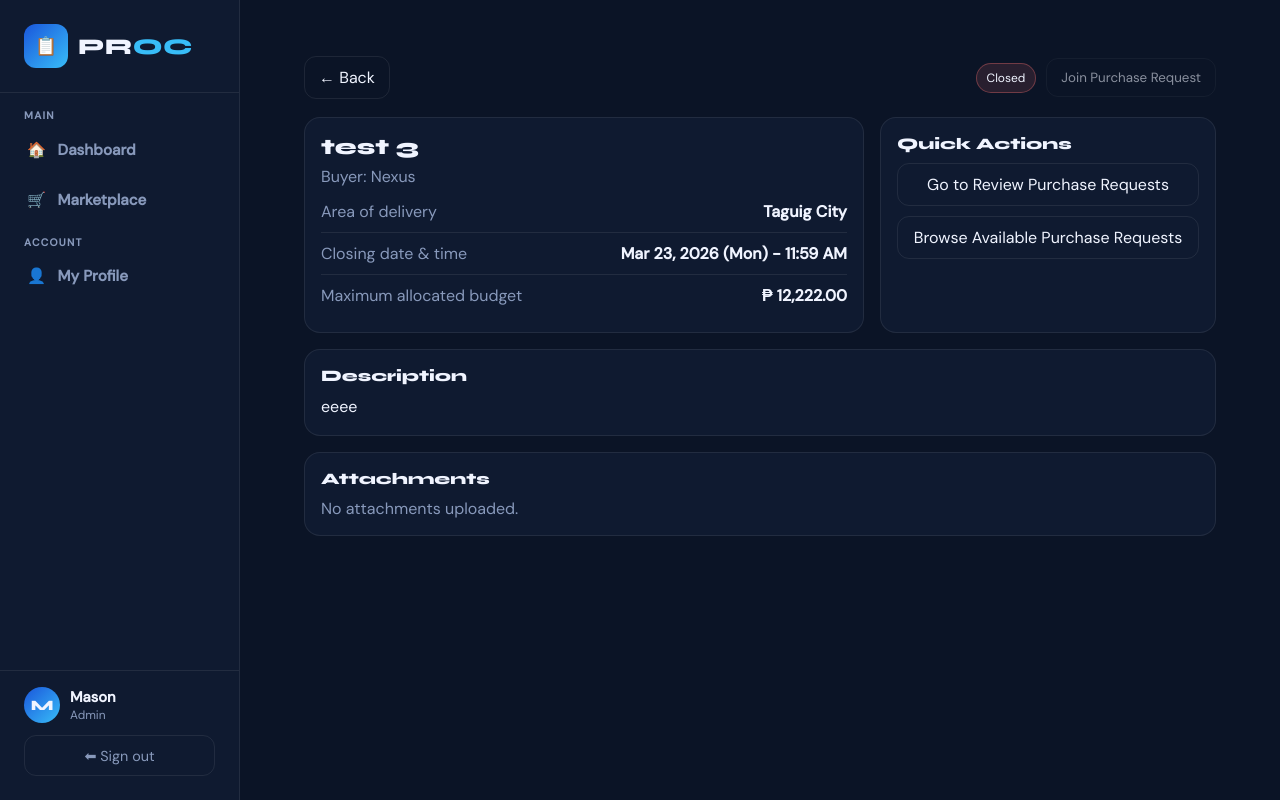
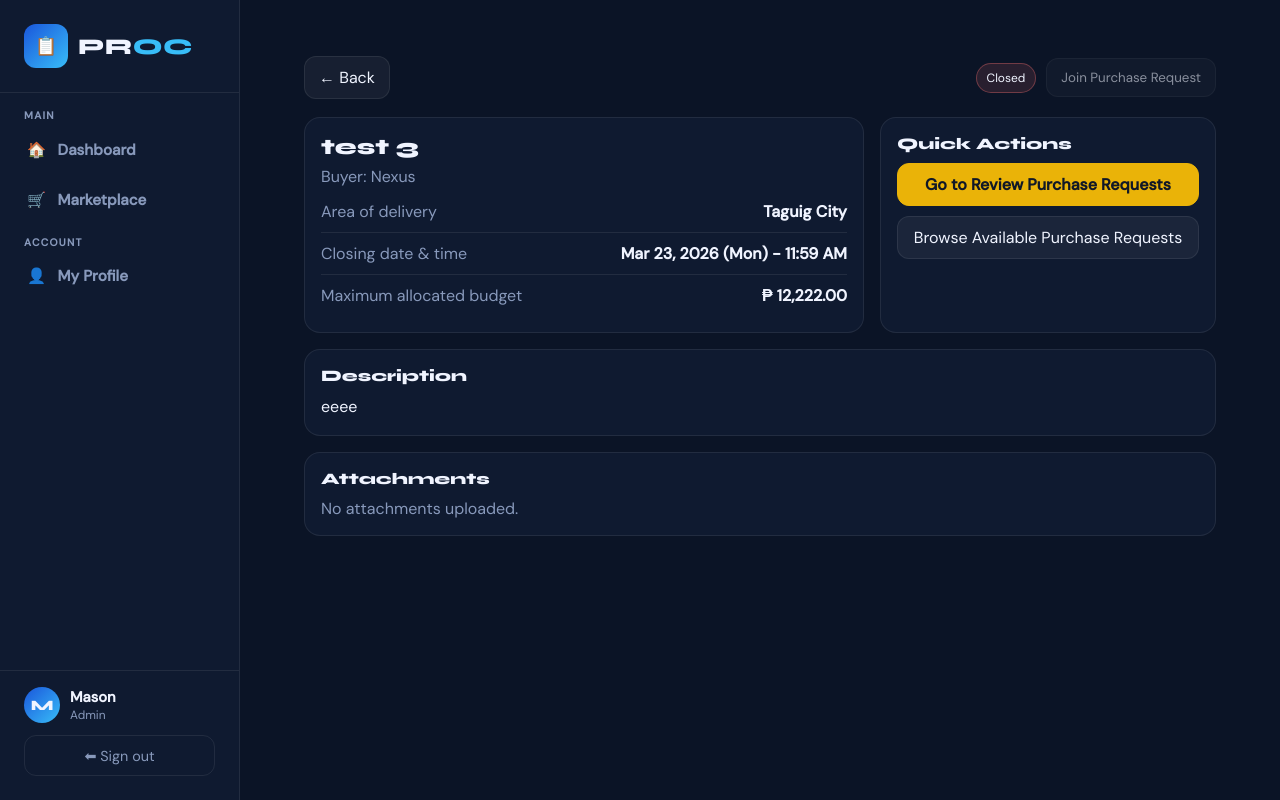
Before and after one commit to Sotelo1789/CSCI-42-project, a Django app: page /purchase-requests/3/ in a window 1280 px wide. Run offline with Django 5.2, Linux system fonts and the light colour scheme; a user stored in the database is signed in; data comes from the database, SQL or seed files in the repository.

Commit message:
Fixed the color of action buttons

```diff
--- a/templates/purchase_requests/detail.html
+++ b/templates/purchase_requests/detail.html
@@ -9,18 +9,55 @@
 <style>
     .wrap{max-width:1100px;margin:0 auto;padding:24px}
 
-    .topbar{display:flex;gap:12px;align-items:center;justify-content:space-between;margin-bottom:18px}
+    .topbar{display:flex;gap:12px;align-items:center;justify-content:space-between;margin-bottom:18px;flex-wrap:wrap}
 
     .btn{
         display:inline-flex;align-items:center;justify-content:center;gap:8px;
         padding:10px 14px;border-radius:12px;border:1px solid var(--border);
         background:transparent;color:var(--white);cursor:pointer;text-decoration:none;
-        font-family: inherit;
+        font-family:inherit;transition:all .2s ease;
     }
-    .btn:hover{background:rgba(255,255,255,0.05)}
-    .btn-primary{background:var(--blue2);border-color:transparent;color:var(--white)}
-    .btn-primary:hover{filter:brightness(1.05)}
-    .btn-disabled{opacity:.55;cursor:not-allowed}
+    .btn:hover{
+        transform:translateY(-1px);
+    }
+
+    /* Primary button for main actions */
+    .btn-primary{
+        background:var(--blue2);
+        border-color:transparent;
+        color:var(--white);
+    }
+    .btn-primary:hover{
+        background:var(--blue);
+    }
+
+    /* Secondary button for back / neutral actions */
+    .btn-secondary{
+        background:rgba(255,255,255,0.05);
+        border-color:var(--border);
+        color:var(--white);
+    }
+    .btn-secondary:hover{
+        background:rgba(255,255,255,0.10);
+    }
+
+    /* Warning button for highlighted secondary actions */
+    .btn-warning{
+        background:#eab308;
+        border-color:#eab308;
+        color:#111827;
+        font-weight:700;
+    }
+    .btn-warning:hover{
+        background:#ca8a04;
+    }
+
+    /* Disabled button style */
+    .btn-disabled{
+        opacity:.55;
+        cursor:not-allowed;
+        transform:none !important;
+    }
 
     .grid{display:grid;grid-template-columns:1.25fr .75fr;gap:16px}
 
@@ -68,12 +105,12 @@
   <!--Top Bar (Back Button + Status Badge + Join Button)-->
   <div class="topbar">
     {% if next_page %}
-      <a class="btn" href="{{ next_page }}">← Back</a>
+      <a class="btn btn-secondary" href="{{ next_page }}">← Back</a>
     {% else %}
-      <a class="btn" href="{% url 'purchase_requests:available_list' %}">← Back</a>
+      <a class="btn btn-secondary" href="{% url 'purchase_requests:available_list' %}">← Back</a>
     {% endif %}
 
-    <div style="display:flex;gap:10px;align-items:center">
+    <div style="display:flex;gap:10px;align-items:center;flex-wrap:wrap">
       {% if is_closed %}
         <span class="badge badge-closed">Closed</span>
       {% else %}
@@ -81,9 +118,9 @@
       {% endif %}
 
       {% if already_joined %}
-        <button class="btn btn-disabled" disabled>Joined</button>
+        <button class="btn btn-secondary btn-disabled" disabled>Joined</button>
       {% elif is_closed %}
-        <button class="btn btn-disabled" disabled>Join Purchase Request</button>
+        <button class="btn btn-secondary btn-disabled" disabled>Join Purchase Request</button>
       {% else %}
         <form method="post" action="{% url 'purchase_requests:join' pr.id %}">
           {% csrf_token %}
@@ -120,18 +157,22 @@
     <div class="card">
       <p class="section-title">Quick Actions</p>
       <div style="display:flex;flex-direction:column;gap:10px">
-        <a class="btn" href="{% url 'purchase_requests:review_list' %}">Go to Review Purchase Requests</a>
-        <a class="btn" href="{% url 'purchase_requests:available_list' %}">Browse Available Purchase Requests</a>
+        <a class="btn btn-warning" href="{% url 'purchase_requests:review_list' %}">
+          Go to Review Purchase Requests
+        </a>
+        <a class="btn btn-secondary" href="{% url 'purchase_requests:available_list' %}">
+          Browse Available Purchase Requests
+        </a>
       </div>
     </div>
 
-    <!--Description Card(Full length card)-->
+    <!--Description Card (Full length card)-->
     <div class="card" style="grid-column:1 / -1">
       <p class="section-title">Description</p>
       <p class="desc">{{ pr.description }}</p>
     </div>
 
-    <!-- Attachments (View-only on Details page) -->
+    <!--Attachments (View-only on Details page)-->
     <div class="card" style="grid-column:1 / -1">
       <p class="section-title">Attachments</p>
 
@@ -144,7 +185,7 @@
             </div>
           </div>
 
-          <!-- No download button here (download is only allowed in Review List) -->
+          <!--No download button here (download is only allowed in Review List)-->
           <span class="badge" style="opacity:.8">View in Review List</span>
         </div>
       {% empty %}
```
